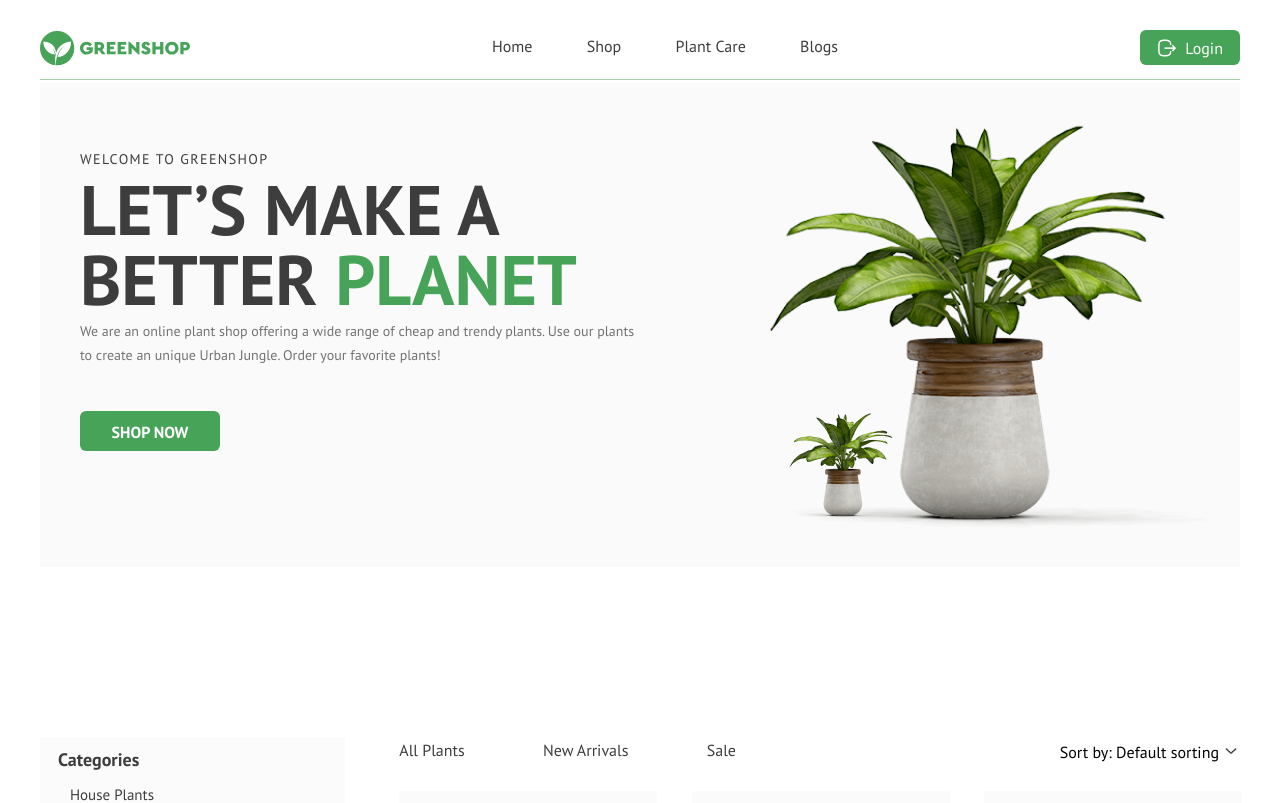
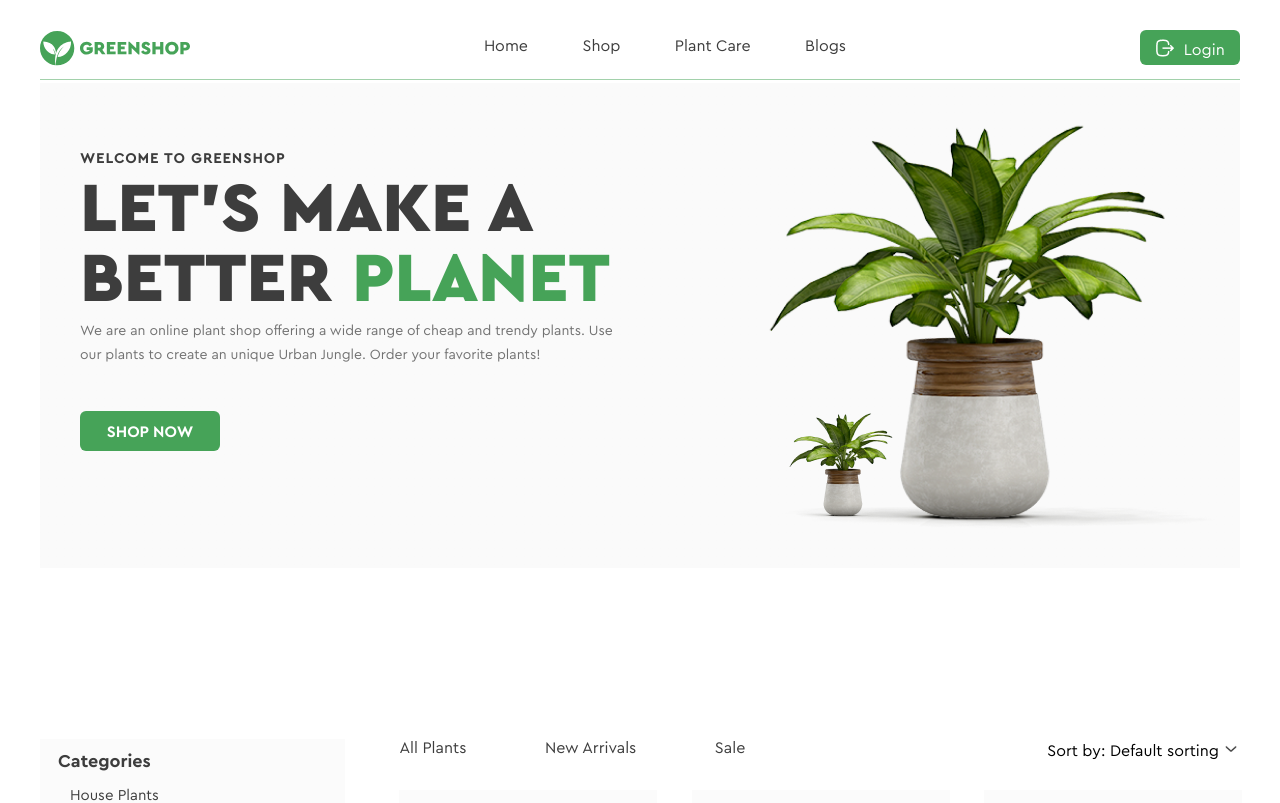
Before and after one commit to lullabyforcat/greenshop, a plain HTML site: page index.html in a window 1280 px wide. Shown: the top 803 px of the page. Drawn offline with Linux system fonts and the light colour scheme.

Commit message:
added fonts

```diff
--- a/index.html
+++ b/index.html
@@ -5,10 +5,12 @@
     <meta charset="UTF-8">
     <meta name="viewport" content="width=device-width, initial-scale=1.0">
     <link rel="stylesheet" href="./style/reset.css">
+    <!-- <link rel="preconnect" href="https://fonts.googleapis.com">
+    <link rel="preconnect" href="https://fonts.gstatic.com" crossorigin>
+    <link href="https://fonts.googleapis.com/css2?family=PT+Sans:wght@400;700&display=swap" rel="stylesheet"> -->
+    <link rel="stylesheet" href="./style/font.css">
     <link rel="stylesheet" href="./style/main.css">
-    <link rel="preconnect" href="https://fonts.googleapis.com">
-    <link rel="preconnect" href="https://fonts.gstatic.com" crossorigin>
-    <link href="https://fonts.googleapis.com/css2?family=PT+Sans:wght@400;700&display=swap" rel="stylesheet">
+
     <title>GreenShop</title>
 </head>
 
--- /dev/null
+++ b/style/font.css
@@ -0,0 +1,35 @@
+@font-face {
+    font-family: "Cera Pro-Regular";
+    font-weight: 400;
+    src: local("Cera Pro-Regular"),
+      url("../fonts/CeraPro-Regular.woff2") format("woff2"),
+      url("../fonts/CeraPro-Regular.ttf") format("truetype");
+  }
+
+  @font-face {
+    font-family: "Cera Pro-Thin";
+    font-weight: 300;
+    src: local("Cera Pro-Thin"),
+      url("../fonts/CeraPro-Thin.woff2") format("woff2");
+  }
+
+  @font-face {
+    font-family: "Cera Pro-Medium";
+    font-weight: 500;
+    src: local("Cera Pro-Medium"),
+      url("../fonts/CeraPro-Medium.woff2") format("woff2");
+  }
+
+  @font-face {
+    font-family: "Cera Pro-Bold";
+    font-weight: 700;
+    src: local("Cera Pro-Bold"),
+      url("../fonts/CeraPro-Bold.woff2") format("woff2");
+  }
+
+  @font-face {
+    font-family: "Cera Pro-Black";
+    font-weight: 900;
+    src: local("Cera Pro-Black"),
+      url("../fonts/CeraPro-Black.woff2") format("woff2");
+  }
--- a/style/main.css
+++ b/style/main.css
@@ -1,7 +1,7 @@
 .wrapper {
     max-width: 1200px;
     margin: 0 auto;
-    font-family: "PT Sans", sans-serif;
+    font-family: "Cera Pro-Regular", sans-serif;
 }
 
 a {
@@ -91,10 +91,11 @@ header nav .right {
 }
 
 .hero h1 {
+    font-family: "Cera Pro-Black", sans-serif;
     width: 530px;
     margin-top: 7px;
     font-size: 70px;
-    font-weight: 900;
+    /* font-weight: 900; */
     line-height: 70px;
     text-align: left;
     color:#3D3D3D;
@@ -105,10 +106,11 @@ header nav .right {
 }
 
 .hero h2 {
-    width: 205px;
+    font-family: "Cera Pro-Medium", sans-serif;
+    width: 206px;
     margin-top: 68px;
     font-size: 14px;
-    font-weight: 500;
+    /* font-weight: 500; */
     line-height: 16px;
     letter-spacing: 0.1em;
     text-align: left;
@@ -116,21 +118,23 @@ header nav .right {
 }
 
 .hero p {
+    font-family: "Cera Pro-Regular", sans-serif;
     width: 557px;
     margin-top: 5px;
     font-size: 14px;
-    font-weight: 400;
+    /* font-weight: 400; */
     line-height: 24px;
     text-align: left;
     color: #727272;
 }
 
 .hero .button {
+    font-family: "Cera Pro-Bold", sans-serif;
     display: block;
     margin-top: 44px;
     width: 140px;
     font-size: 16px;
-    font-weight: 700;
+    /* font-weight: 700; */
     line-height: 20px;
     background: #46A358;
     border-radius: 6px;
@@ -188,9 +192,10 @@ nav.content-block {
     padding-top: 14px;
 }
 section nav h3 {
+    font-family: "Cera Pro-Bold", sans-serif;
     color: #3D3D3D;
     font-size: 18px;
-    font-weight: 700;
+    /* font-weight: 700; */
     line-height: 16px;
     text-align: left;
     margin-bottom: 7px;
@@ -201,9 +206,10 @@ margin-left: 12px;
 }
 
 .ul-nav a {
+    font-family: "Cera Pro-Regular", sans-serif;
     color: #3D3D3D;
     font-size: 15px;
-    font-weight: 400;
+    /* font-weight: 400; */
     line-height: 40px;
     text-align: left;
 }
@@ -264,8 +270,9 @@ margin-left: 12px;
 }
 
 .title{
+    font-family: "Cera Pro-Regular", sans-serif;
     font-size: 16px;
-    font-weight: 400;
+    /* font-weight: 400; */
     line-height: 16px;
     text-align: left;
     color: #3D3D3D;
@@ -273,8 +280,9 @@ margin-left: 12px;
 }
 
 .price {
+    font-family: "Cera Pro-Bold", sans-serif;
     font-size: 18px;
-    font-weight: 700;
+    /* font-weight: 700; */
     line-height: 16px;
     text-align: left;
     color: #46A358;
@@ -301,10 +309,11 @@ margin-left: 12px;
 }
 
 .nr{
+    font-family: "Cera Pro-Thin", sans-serif;
     display: inline-block;
     color: #3D3D3D;
     font-size: 18px;
-    font-weight: 300;
+    /* font-weight: 300; */
     line-height: 16px;
     text-align: left;
     padding-top: 9px;
@@ -317,9 +326,10 @@ margin-left: 12px;
 }
 
 .nr:hover {
+    font-family: "Cera Pro-Bold", sans-serif;
     color: #FFF;
     font-size: 18px;
-    font-weight: 700;
+    /* font-weight: 700; */
     line-height: 16px;
     text-align: left;
     background: #46A358;
```
Also changed, not shown: fonts/CeraPro-Black.woff2 (added), fonts/CeraPro-Bold.woff2 (added), fonts/CeraPro-Medium.woff2 (added), fonts/CeraPro-Regular.ttf (added), fonts/CeraPro-Regular.woff2 (added), fonts/CeraPro-Thin.woff2 (added), 1 other file.
